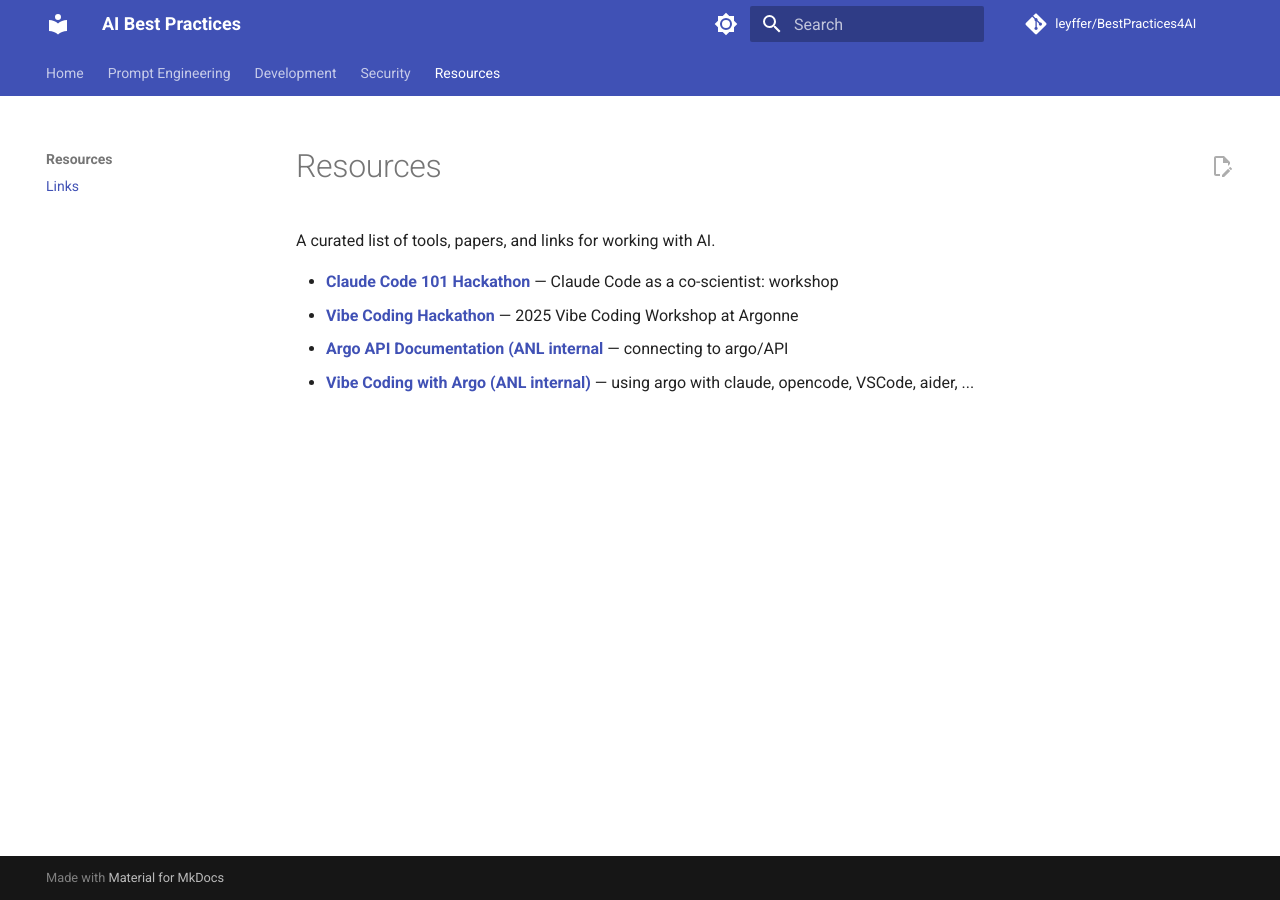
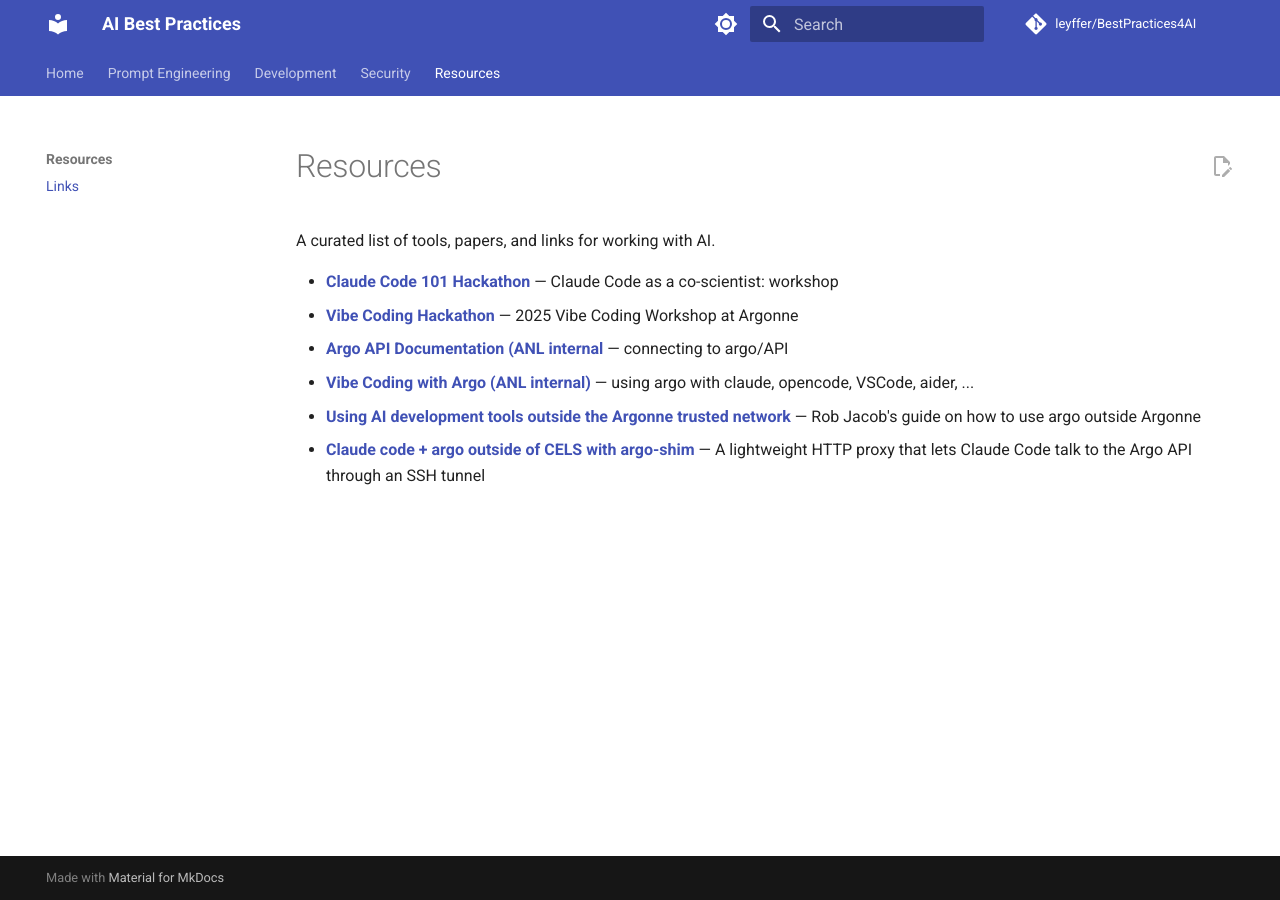
Before and after one commit to leyffer/BestPractices4AI, an MkDocs documentation site: the page built from docs/resources/links.md, in a window 1280 px wide. Built offline with MkDocs 1.6.1 and Material for MkDocs 9.7.7, drawn with Linux system fonts in a browser that asks for light colours; comment, search, counter and statistics services are not loaded.

Commit message:
Update links.md

```diff
--- a/docs/resources/links.md
+++ b/docs/resources/links.md
@@ -6,3 +6,5 @@ A curated list of tools, papers, and links for working with AI.
 - **[Vibe Coding Hackathon](https://anl.app.box.com/s/iva9qhm478a29pt3lt4yy53ubhdrs239)** — 2025 Vibe Coding Workshop at Argonne
 - **[Argo API Documentation (ANL internal](https://anl.app.box.com/notes/1444961193376?s=ubtrsefonqeo9xppdzcurezy8rzsbs96)** — connecting to argo/API
 - **[Vibe Coding with Argo (ANL internal)](https://anl.app.box.com/notes/1871610644419?s=hxc72dkm0a8mlmo7ownfl4ixwx6iu3ko)** — using argo with claude, opencode, VSCode, aider, ...
+- **[Using AI development tools outside the Argonne trusted network](https://web.cels.anl.gov/~jacob/ai4dev.html)** — Rob Jacob's guide on how to use argo outside Argonne
+- **[Claude code + argo outside of CELS with argo-shim](https://github.com/n-getty/argo-shim)** — A lightweight HTTP proxy that lets Claude Code talk to the Argo API through an SSH tunnel
```
